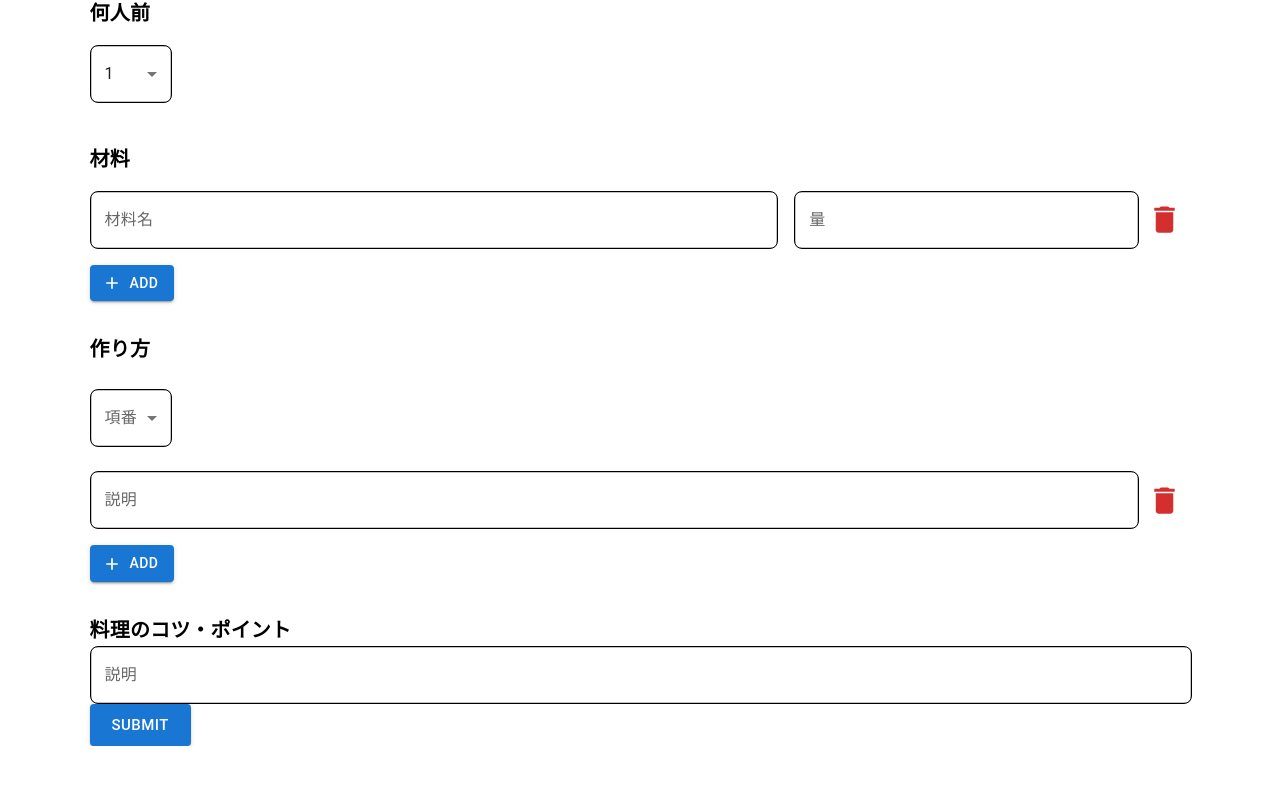
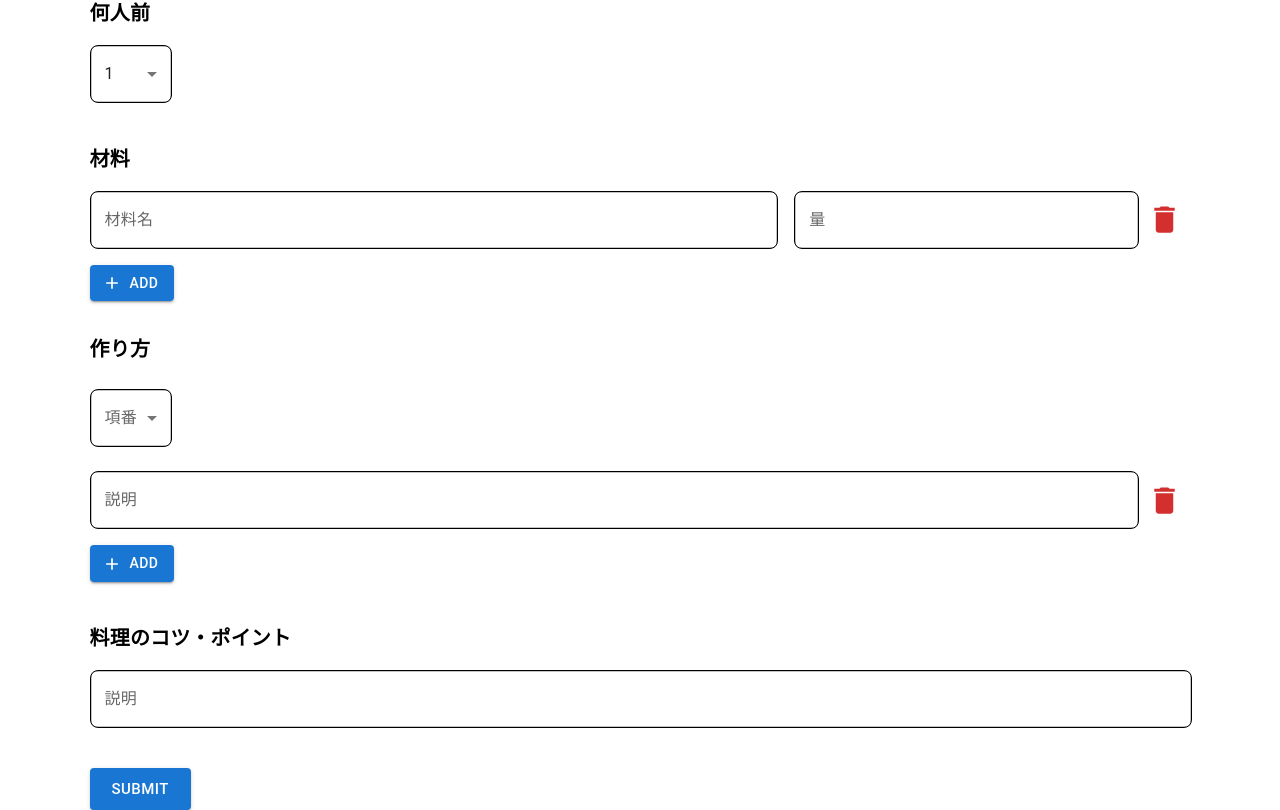
Before and after one commit to nkserveren26/myrecipe-frontend, a React (Create React App) app: page /recipes/new in a window 1280 px wide. Shown: the part 327-1137 px from the top of the page. Before the commit the page ends 1073 px from the top, so only its background shows below. Built offline with nearby package versions, Linux system fonts and the light colour scheme.

Commit message:
AddRecipeページ修正。Submitボタンのレイアウト調整。

```diff
--- a/src/components/page/AddRecipe.tsx
+++ b/src/components/page/AddRecipe.tsx
@@ -165,7 +165,8 @@ export const AddRecipe: React.FC = () => {
                 ))}
                 <AddButton onClick={handleAddStep} />
 
-                <Typography variant="h6" sx={{ fontWeight: 'bold', mt: 4 }}>
+                <Box sx={{ mt: 5, mb: 5}}>
+                    <Typography variant="h6" sx={{ fontWeight: 'bold' }}>
                         料理のコツ・ポイント
                     </Typography>
                     <TextField
@@ -174,9 +175,10 @@ export const AddRecipe: React.FC = () => {
                         onChange={(e) => setRecipeTips(e.target.value)}
                         variant="outlined"
                         fullWidth
-                    sx={{ border: '1px solid', borderRadius: '8px' }}  // 余白と幅の指定
+                        sx={{ border: '1px solid', borderRadius: '8px', mt: 2 }}  // 余白と幅の指定
                     />
-                <Button type="submit" color="primary" variant="contained" size="large">
+                </Box>
+                <Button type="submit" color="primary" variant="contained" size="large" >
                     SUBMIT
                 </Button>
             </Box>
```
Lines whose indentation alone changed are shown as unchanged.
